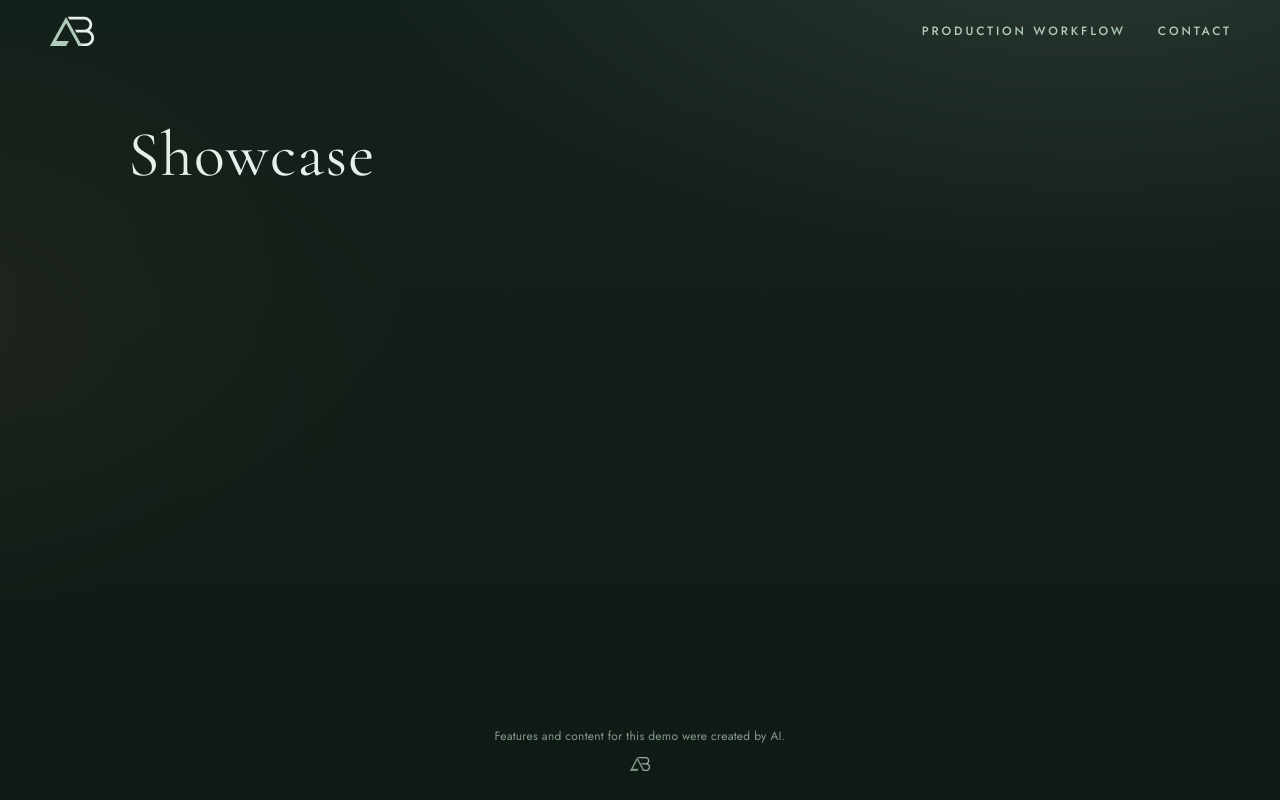
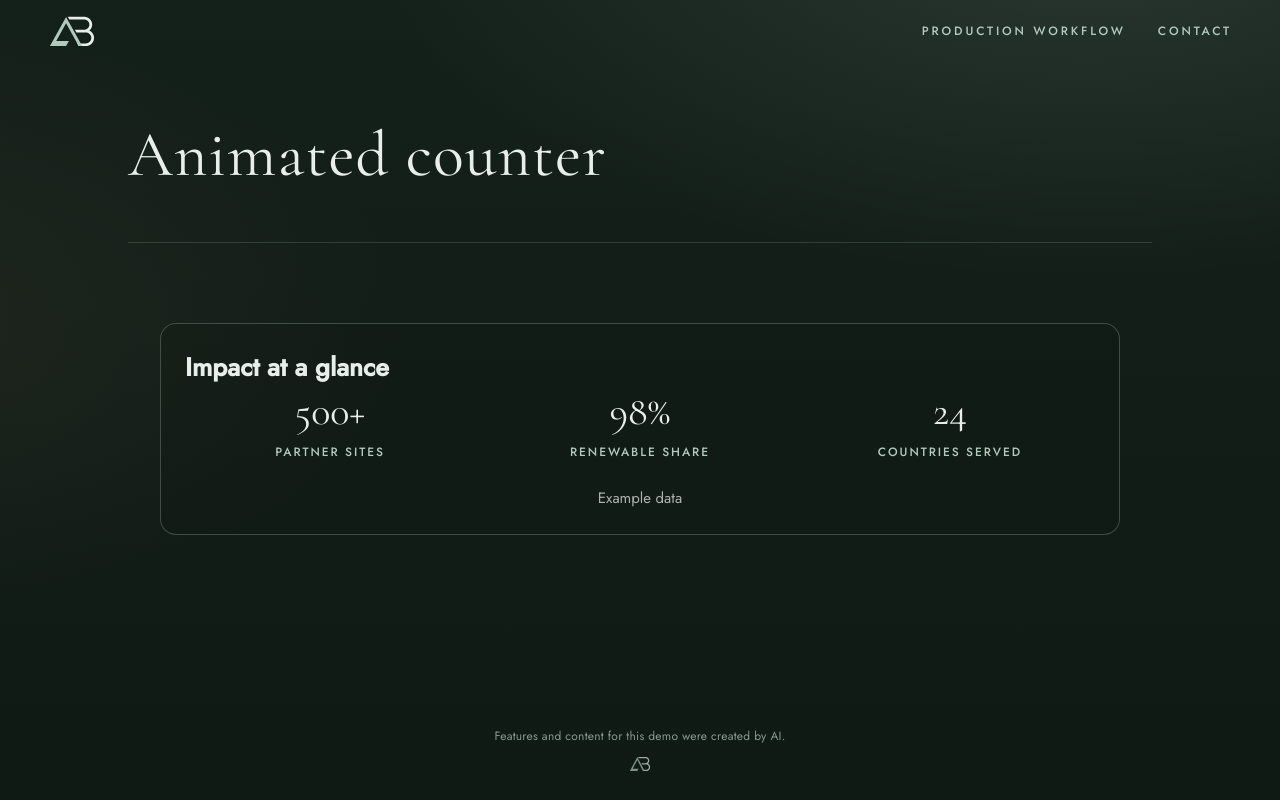
Before and after one commit to ashtonbach/agent-showcase, a Next.js app: page /showcase/ in a window 1280 px wide. Built offline with nearby package versions, Linux system fonts and the light colour scheme.

Commit message:
Feature: Animated counter (Author: Alder)

```diff
--- /dev/null
+++ b/app/lab/animated-counter/index.tsx
@@ -0,0 +1,162 @@
+"use client";
+
+import { useEffect, useRef } from "react";
+
+const STATS = [
+  { final: "500+", label: "Partner sites" },
+  { final: "98%", label: "Renewable share" },
+  { final: "24", label: "Countries served" },
+] as const;
+
+const TITLE_ID = "lab-animated-counter-title";
+const DURATION_MS = 1200;
+
+function zeroText(final: string): string {
+  const m = final.match(/^(\D*)(\d+(?:\.\d+)?)(.*)$/);
+  if (!m) return "0";
+  return `${m[1]}0${m[3]}`;
+}
+
+function parseFinal(final: string): { num: number; decimals: number } {
+  const m = final.match(/(\d+(?:\.\d+)?)/);
+  if (!m) return { num: 0, decimals: 0 };
+  const num = Number(m[1]);
+  const decimals = m[1].includes(".") ? m[1].split(".")[1].length : 0;
+  return { num, decimals };
+}
+
+function tweenText(final: string, progress: number): string {
+  if (progress >= 1) return final;
+  const m = final.match(/^(\D*)(\d+(?:\.\d+)?)(.*)$/);
+  if (!m) return final;
+  const { num, decimals } = parseFinal(final);
+  const v = num * progress;
+  const shown =
+    decimals > 0 ? v.toFixed(decimals) : String(Math.round(v));
+  return `${m[1]}${shown}${m[3]}`;
+}
+
+function runCountUp(els: HTMLElement[], reduced: boolean) {
+  if (reduced) {
+    els.forEach((el) => {
+      el.textContent = el.getAttribute("data-final") ?? el.textContent;
+    });
+    return;
+  }
+  const start = performance.now();
+  const tick = (now: number) => {
+    const t = Math.min(1, (now - start) / DURATION_MS);
+    els.forEach((el) => {
+      const final = el.getAttribute("data-final") ?? "";
+      el.textContent = tweenText(final, t);
+    });
+    if (t < 1) requestAnimationFrame(tick);
+  };
+  requestAnimationFrame(tick);
+}
+
+const css = `
+.lab-ac-wrap { width: min(960px, 100%); margin: 8px auto 56px; }
+.lab-ac-card {
+  border: 1px solid rgba(176, 203, 188, 0.28);
+  border-radius: 16px;
+  padding: 24px;
+  background: rgba(18, 26, 22, 0.35);
+}
+.lab-ac-grid {
+  display: grid;
+  grid-template-columns: repeat(3, minmax(0, 1fr));
+  gap: 20px;
+  text-align: center;
+}
+.lab-ac-stat strong {
+  display: block;
+  font-family: var(--serif);
+  font-weight: 400;
+  font-size: clamp(28px, 5vw, 40px);
+  color: var(--mist);
+  line-height: 1.1;
+}
+.lab-ac-label {
+  margin: 10px 0 0;
+  font-family: var(--sans);
+  font-weight: 500;
+  font-size: 12px;
+  letter-spacing: 0.16em;
+  text-transform: uppercase;
+  color: var(--sage);
+}
+.lab-ac-note {
+  margin: 24px 0 0;
+  font-size: 15px;
+  color: rgba(232, 238, 233, 0.72);
+  text-align: center;
+}
+@media (max-width: 520px) {
+  .lab-ac-grid { grid-template-columns: 1fr; gap: 16px; }
+}
+`;
+
+export default function AnimatedCounterLab() {
+  const sectionRef = useRef<HTMLElement>(null);
+  const statRefs = useRef<(HTMLElement | null)[]>([]);
+
+  useEffect(() => {
+    const section = sectionRef.current;
+    if (!section) return;
+    const reduced = window.matchMedia("(prefers-reduced-motion: reduce)").matches;
+    let played = false;
+    const play = () => {
+      if (played) return;
+      played = true;
+      const els = statRefs.current.filter(Boolean) as HTMLElement[];
+      runCountUp(els, reduced);
+    };
+    if (reduced) {
+      play();
+      return;
+    }
+    const io = new IntersectionObserver(
+      (entries) => {
+        if (entries.some((e) => e.isIntersecting)) {
+          play();
+          io.disconnect();
+        }
+      },
+      { threshold: 0.25 }
+    );
+    io.observe(section);
+    return () => io.disconnect();
+  }, []);
+
+  return (
+    <section
+      ref={sectionRef}
+      data-lab="animated-counter"
+      aria-labelledby={TITLE_ID}
+    >
+      <style>{css}</style>
+      <div className="lab-ac-wrap">
+        <div className="lab-ac-card">
+          <h2 id={TITLE_ID}>Impact at a glance</h2>
+          <div className="lab-ac-grid">
+            {STATS.map((s, i) => (
+              <div className="lab-ac-stat" key={s.label}>
+                <strong
+                  data-final={s.final}
+                  ref={(el) => {
+                    statRefs.current[i] = el;
+                  }}
+                >
+                  {zeroText(s.final)}
+                </strong>
+                <p className="lab-ac-label">{s.label}</p>
+              </div>
+            ))}
+          </div>
+          <p className="lab-ac-note">Example data</p>
+        </div>
+      </div>
+    </section>
+  );
+}
--- a/app/lab/current.json
+++ b/app/lab/current.json
@@ -1 +1 @@
-{"slug":"custom-1793874580"}
+{"slug":"animated-counter"}
--- a/app/page.tsx
+++ b/app/page.tsx
@@ -1,3 +1,4 @@
+import Lab from "./lab/animated-counter";
 import { readDemoKey, demoTitle } from "./demo-name";
 const demoKey = readDemoKey();
 const demoName = demoTitle();
@@ -5,7 +6,7 @@ export default function Page() {
   return (
     <div className="page-stack">
       <h1 className="demo-title" data-i18n={demoKey}>{demoName}</h1>
-      {/* lab:slot */}
+      <Lab /> {/* lab:slot */}
     </div>
   );
 }
```
